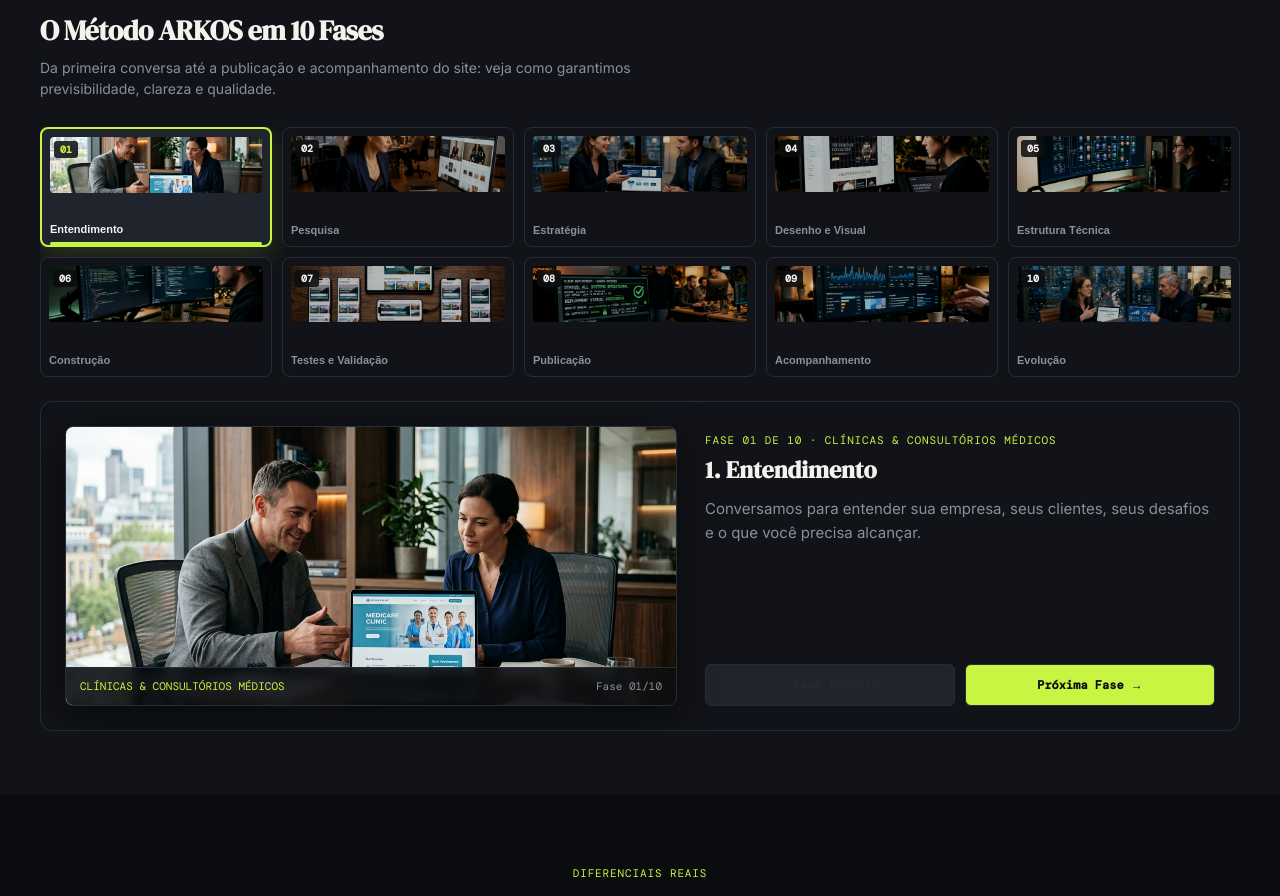
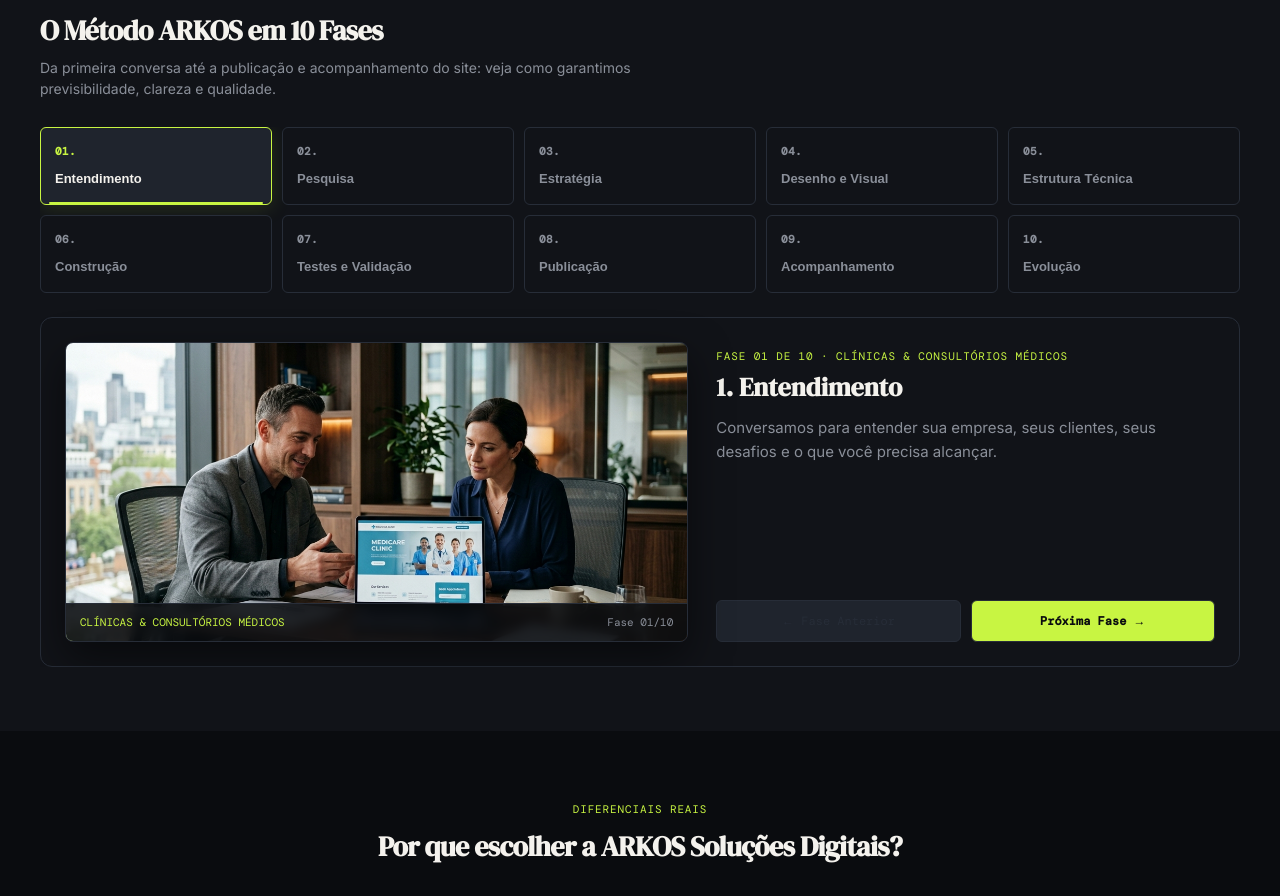
Before and after one commit to Renatoassis86/arkos_solucoes_digitais, a Next.js app: page / in a window 1280 px wide. Shown: the part 2461-3357 px from the top of the page. Built offline with nearby package versions, Linux system fonts and the light colour scheme.

Commit message:
refactor(metodo): manter botoes superiores limpos apenas com nomes e exibir fotos reais ampliadas no painel de destaque

```diff
--- a/src/app/components/MethodStepper.tsx
+++ b/src/app/components/MethodStepper.tsx
@@ -10,7 +10,7 @@ export default function MethodStepper() {
 
   return (
     <div style={{ width: "100%", overflowX: "hidden" }}>
-      {/* Grade de 10 Fases com Fotos Reais em cada Caixa */}
+      {/* Grade de 10 Botões Limpos com Nomes e Numeração */}
       <div className="method-stepper-grid">
         {METHOD.map((m, i) => {
           const isActive = active === i;
@@ -25,68 +25,36 @@ export default function MethodStepper() {
               onClick={() => setActive(i)}
               style={{
                 background: isActive ? "var(--ardosia)" : "var(--grafite)",
-                border: isActive ? "2px solid var(--sinal)" : "1px solid var(--border)",
-                borderRadius: "8px",
-                padding: "8px",
+                border: isActive ? "1px solid var(--sinal)" : "1px solid var(--border)",
+                borderRadius: "6px",
+                padding: "16px 14px",
                 textAlign: "left",
                 cursor: "pointer",
                 transition: "all 0.2s ease",
                 position: "relative",
-                minHeight: "120px",
+                minHeight: "78px",
                 display: "flex",
                 flexDirection: "column",
                 justifyContent: "space-between",
                 width: "100%",
-                overflow: "hidden",
-                boxShadow: isActive ? "0 8px 24px rgba(200, 245, 66, 0.15)" : "none"
+                boxShadow: isActive ? "0 4px 20px rgba(200, 245, 66, 0.12)" : "none"
               }}
             >
-              {/* Miniatura da Foto Real do Negócio / Tipo de Site */}
               <div style={{
-                position: "relative",
-                width: "100%",
-                height: "56px",
-                borderRadius: "4px",
-                overflow: "hidden",
-                marginBottom: "8px"
+                fontFamily: "var(--font-mono)",
+                fontSize: "11px",
+                fontWeight: 600,
+                color: isActive ? "var(--sinal)" : "var(--text-secondary)",
+                letterSpacing: "0.04em"
               }}>
-                <Image
-                  src={m.image}
-                  alt={m.step}
-                  fill
-                  sizes="(max-width: 768px) 50vw, 20vw"
-                  style={{
-                    objectFit: "cover",
-                    filter: isActive ? "brightness(1.05)" : "brightness(0.75) contrast(1.05)",
-                    transition: "filter 0.2s ease"
-                  }}
-                />
-                <div style={{
-                  position: "absolute",
-                  top: "4px",
-                  left: "4px",
-                  background: "rgba(10, 12, 15, 0.85)",
-                  backdropFilter: "blur(4px)",
-                  padding: "2px 6px",
-                  borderRadius: "3px",
-                  fontFamily: "var(--font-mono)",
-                  fontSize: "10px",
-                  fontWeight: 600,
-                  color: isActive ? "var(--sinal)" : "#F4F2ED"
-                }}>
-                  {num}
-                </div>
+                {num}.
               </div>
 
               <div style={{
-                fontSize: "11px",
+                fontSize: "13px",
                 fontWeight: 600,
                 color: isActive ? "var(--text-primary)" : "var(--text-secondary)",
-                lineHeight: 1.25,
-                display: "-webkit-box",
-                WebkitLineClamp: 2,
-                WebkitBoxOrient: "vertical",
-                overflow: "hidden"
+                lineHeight: 1.3
               }}>
                 {title}
               </div>
@@ -97,7 +65,7 @@ export default function MethodStepper() {
                   bottom: 0,
                   left: "8px",
                   right: "8px",
-                  height: "3px",
+                  height: "2px",
                   background: "var(--sinal)",
                   borderRadius: "2px"
                 }} />
@@ -107,7 +75,7 @@ export default function MethodStepper() {
         })}
       </div>
 
-      {/* Painel de Destaque da Fase Ativa com Foto Real Ampliada & Descrição */}
+      {/* Painel de Destaque da Fase Ativa com a Foto Real em Tamanho Grande */}
       <div className="method-active-card" style={{
         marginTop: "24px",
         background: "var(--grafite)",
@@ -115,7 +83,7 @@ export default function MethodStepper() {
         borderRadius: "12px",
         padding: "24px",
         display: "grid",
-        gridTemplateColumns: "minmax(0, 1.2fr) minmax(0, 1fr)",
+        gridTemplateColumns: "minmax(0, 1.25fr) minmax(0, 1fr)",
         gap: "28px",
         alignItems: "center"
       }}>
@@ -123,11 +91,11 @@ export default function MethodStepper() {
         <div style={{
           position: "relative",
           width: "100%",
-          height: "280px",
+          height: "300px",
           borderRadius: "8px",
           overflow: "hidden",
           border: "1px solid var(--border)",
-          boxShadow: "0 12px 36px rgba(0,0,0,0.5)"
+          boxShadow: "0 16px 40px rgba(0,0,0,0.5)"
         }}>
           <Image
             src={currentStage.image}
@@ -175,7 +143,7 @@ export default function MethodStepper() {
             </div>
             <h3 style={{
               fontFamily: "var(--font-display)",
-              fontSize: "24px",
+              fontSize: "26px",
               color: "var(--text-primary)",
               marginBottom: "12px",
               lineHeight: 1.2
@@ -193,7 +161,7 @@ export default function MethodStepper() {
           </div>
 
           {/* Navegação entre passos */}
-          <div className="method-nav-buttons" style={{ display: "flex", gap: "10px", marginTop: "24px" }}>
+          <div className="method-nav-buttons" style={{ display: "flex", gap: "10px", marginTop: "28px" }}>
             <button
               type="button"
               disabled={active === 0}
```
